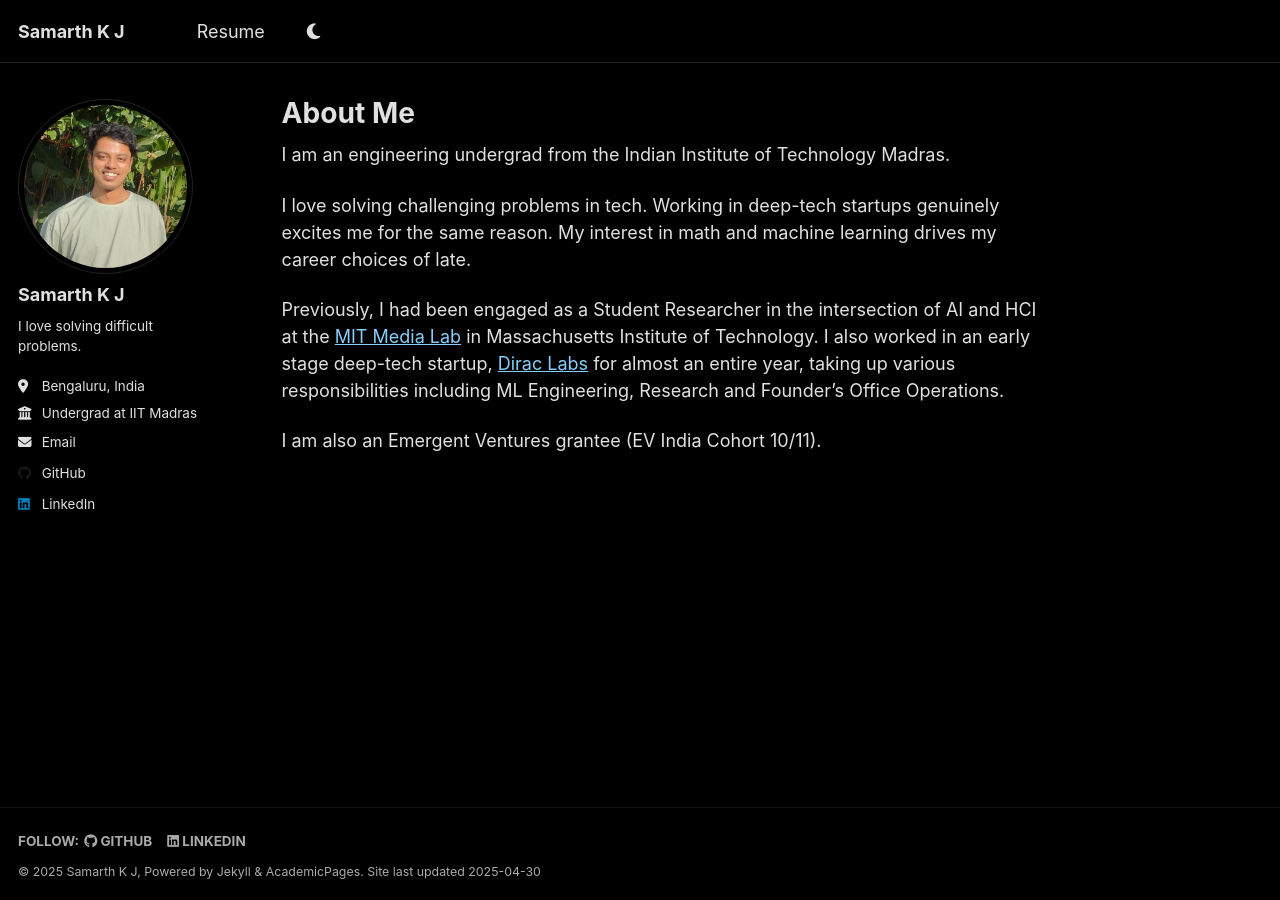
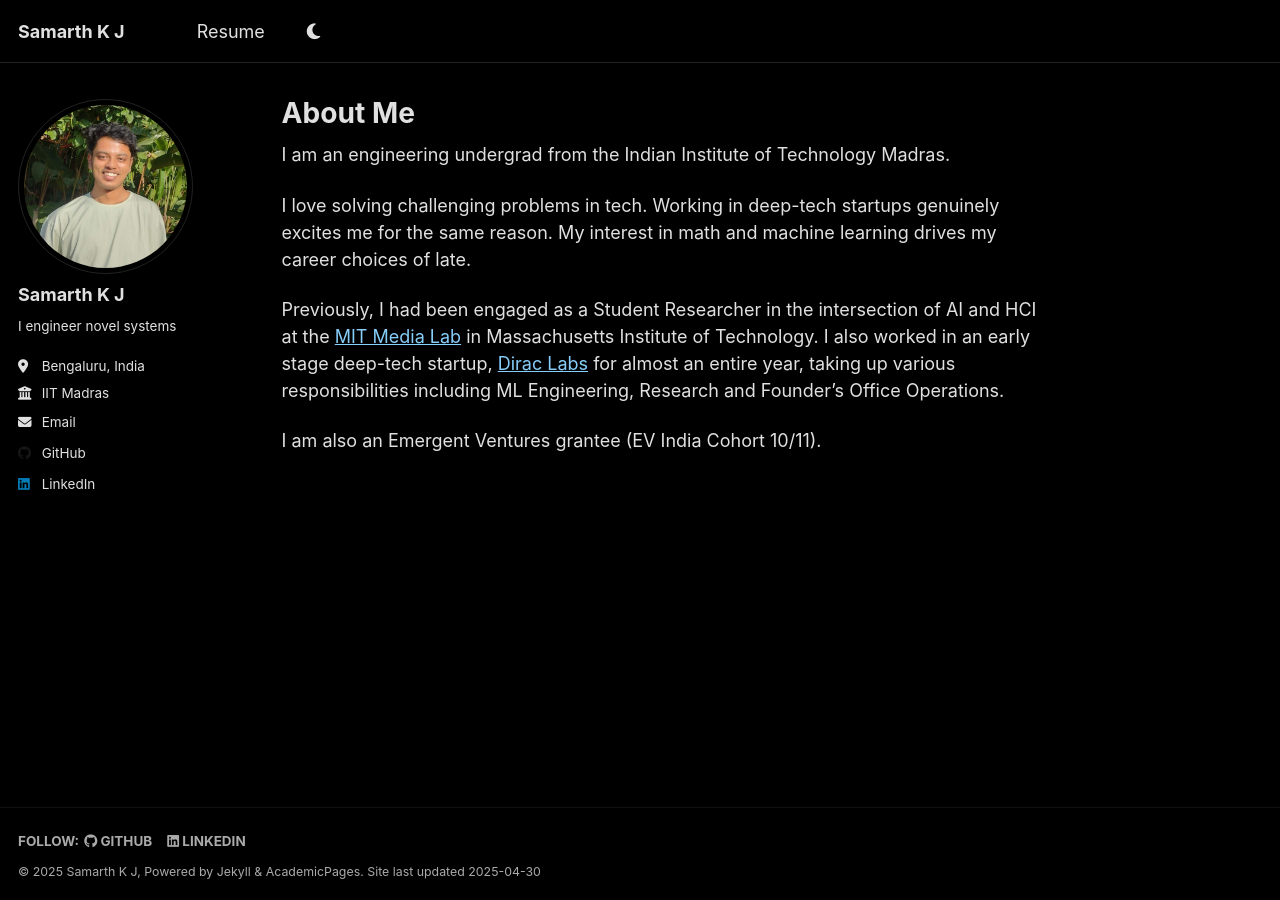
Before and after one commit to Kiwinov/kiwinov.github.io, a Jekyll site: the page built from _pages/about.md, in a window 1280 px wide. Built offline with Jekyll 4.4.1, drawn with Linux system fonts in a browser that asks for light colours.

Commit message:
modify profile page

```diff
--- a/_config.yml
+++ b/_config.yml
@@ -25,9 +25,9 @@ author:
   avatar           : "profile_photo.png"
   name             : "Samarth K J"
   pronouns         : # example: "she/her"
-  bio              : "I love solving difficult problems."
+  bio              : "I engineer novel systems"
   location         : "Bengaluru, India"
-  employer         : "Undergrad at IIT Madras"
+  employer         : "IIT Madras"
   uri              : # URL
   email            : "unspec5d@gmail.com"
 
```
